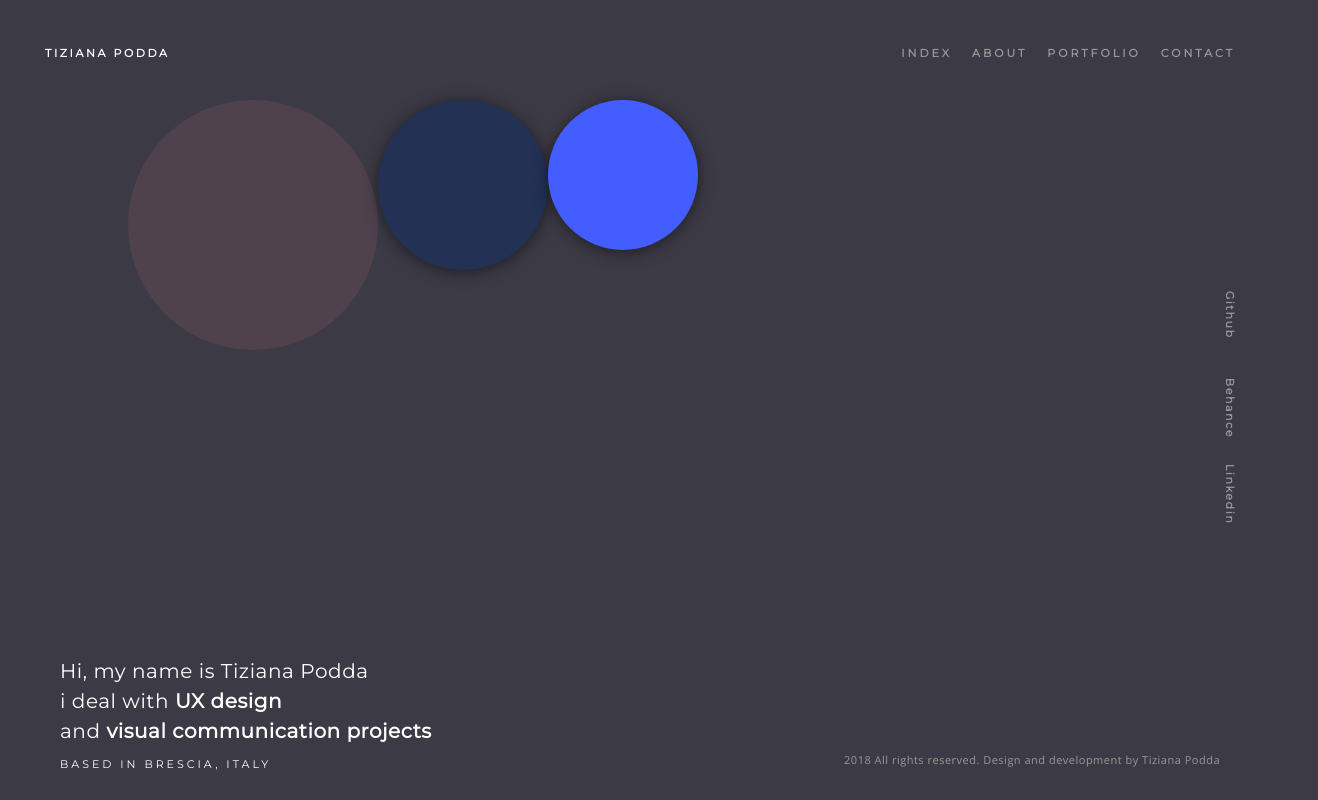
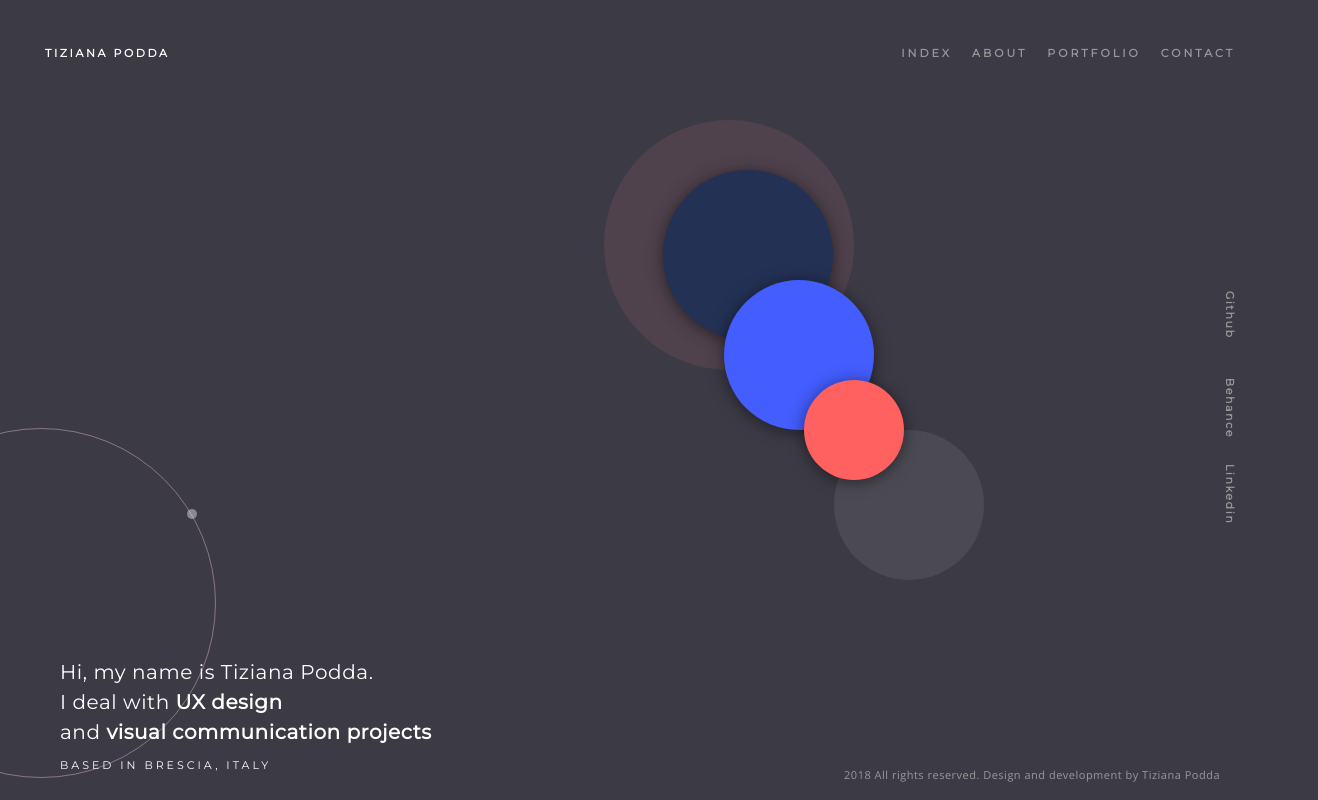
Before and after one commit to tizianapodda/portfolio, a plain HTML site: page index.html in a window 1280 px wide. Shown: the whole page, 1318 px wide, since content can reach past the window. Drawn offline with nearby package versions, Linux system fonts and the light colour scheme.

Commit message:
section "home" complete

```diff
--- a/css/stili.scss
+++ b/css/stili.scss
@@ -70,9 +70,10 @@ nav{
     #vertical-right-bar{
         width: 50px;
         height: 60vh;
-        margin-top: 0;
-        float: right;
-        margin-right: 45px;
+        top: 0;
+        right: 45px;
+        position: fixed;
+        z-index: 1000
     }
 
     ul{
@@ -101,7 +102,7 @@ nav{
     #bottom-text{
         position: relative;
         color: $textColorWhite;
-        margin: 22vh 45px 0 45px;
+        margin: 82vh 45px 0 45px;
 
         #my-description{
             font-size: 20px;
@@ -117,7 +118,7 @@ nav{
         #reserved{
             letter-spacing: 0.5px;
             color: $textColorGrey;
-            margin-top: 96px;
+            margin-top: 110px;
             float: right;
 
             font: {
@@ -134,7 +135,7 @@ nav{
         margin-top: 100px;
         height: 70%;
         width: 80%;
-        margin-left: 10%;
+        margin-left: 23%;
         margin-right: 10%;
 
         #brown-circle{
@@ -144,6 +145,8 @@ nav{
             background-color: rgba($color: #ff8d97, $alpha: 0.1);
             position: relative;
             z-index: 100;
+            left: 310px;
+            top: 20px;
         }
 
         #blue-circle{
@@ -154,6 +157,8 @@ nav{
             position: relative;
             z-index: 101;
             box-shadow: 0px 2px 16px rgba(0, 0, 0, .5);
+            left: 119px;
+            top: 70px;
         }
 
         #azure-circle{
@@ -164,6 +169,79 @@ nav{
             position: relative;
             z-index: 102;
             box-shadow: 0px 2px 16px rgba(0, 0, 0, .5);
+            left: 10px;
+            top: 180px;
+        }
+
+        #red-circle{
+            width: 100px;
+            height: 100px;
+            border-radius: 50%;
+            background-color: rgba($color: #ff6060, $alpha: 1.0);
+            position: relative;
+            z-index: 103;
+            box-shadow: 0px 2px 16px rgba(0, 0, 0, .5);
+            left: -60px;
+            top: 280px;
+        }
+
+        #grey-circle{
+            width: 150px;
+            height: 150px;
+            border-radius: 50%;
+            background-color: rgba($color: #d8d8d8, $alpha: 0.1);
+            position: relative;
+            z-index: 99;
+            left: -130px;
+            top: 330px;
+        }
+
+        #outline-circle-1{
+            width: 300px;
+            height: 300px;
+            border-radius: 50%;
+            background-color: transparent;
+            border: solid 1px rgba(240,226,200,0.2);
+            position: relative;
+            z-index: 105;
+            left: -613px;
+            top: 97px;
+        }
+
+        #outline-circle-2{
+            width: 350px;
+            height: 350px;
+            border-radius: 50%;
+            background-color: transparent;
+            border: solid 1px rgba(255,209,221,0.4);
+            position: relative;
+            z-index: 106;
+            left: -728px;
+            top: 78px;
+
+            #test1{
+                width: 10px;
+                height: 10px;
+                border-radius: 50%;
+                background-color: white;
+                position: relative;
+                z-index: 107;
+                top: 64%;
+                left: 1%;
+                opacity: 0.4;
+            }
+
+            #test2{
+                width: 10px;
+                height: 10px;
+                border-radius: 50%;
+                background-color: white;
+                position: relative;
+                z-index: 107;
+                top: 20%;
+                left: 91.7%;
+                opacity: 0.4;
+            }
         }
     }
 }
--- a/index.html
+++ b/index.html
@@ -25,6 +25,13 @@
 			<div id="brown-circle"></div>
 			<div id="blue-circle"></div>
 			<div id="azure-circle"></div>
+			<div id="red-circle"></div>
+			<div id="grey-circle"></div>
+			<div id="outline-circle-1"></div>
+			<div id="outline-circle-2">
+				<div id="test1"></div>
+				<div id="test2"></div>
+			</div>
 		</div>
 
 		<div class="row">
@@ -42,8 +49,8 @@
 		<div class="row" id="bottom-text">
 			<div class="col-md-6">
 				<p id="my-description">
-					Hi, my name is <span id="name">Tiziana Podda</span><br />
-					i deal with <b>UX design</b><br />
+					Hi, my name is <span id="name">Tiziana Podda.</span><br />
+					I deal with <b>UX design</b><br />
 					and <b>visual communication projects</b><br />
 					<span id="location">BASED IN BRESCIA, ITALY</span>
 				</p>
```
Also changed, not shown: css/stili.css, 1 other file.
